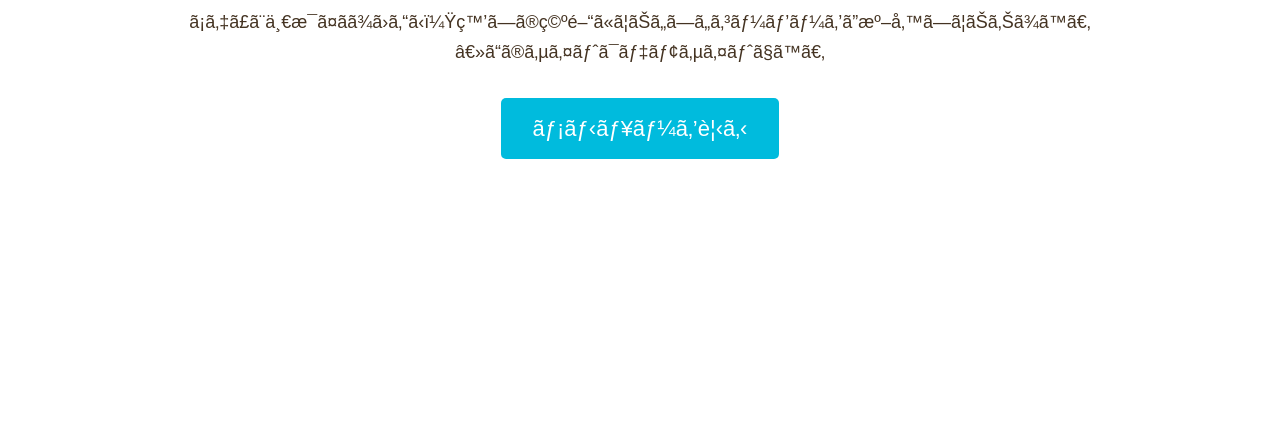
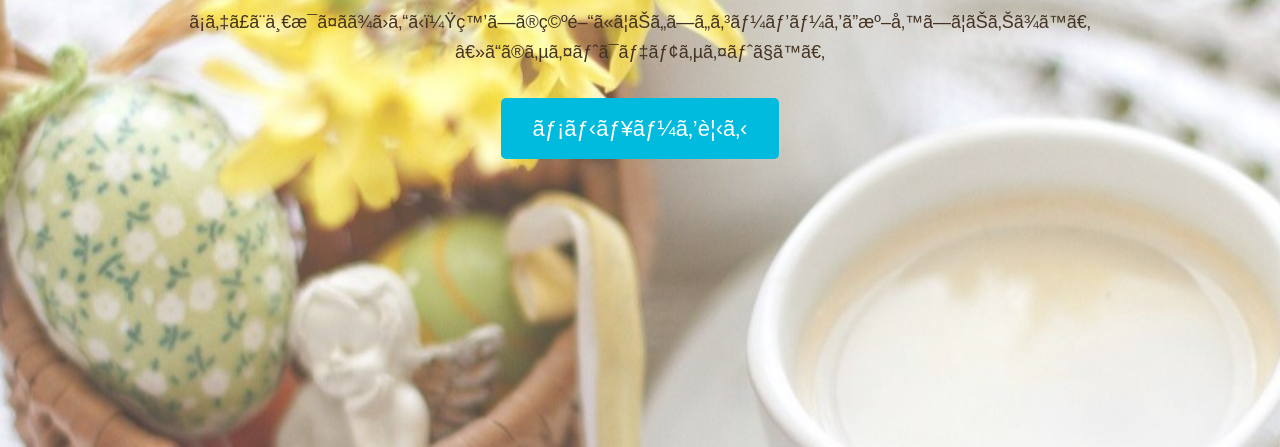
Before and after one commit to web-maedomari/maecafe, a plain HTML site: page index.html in a window 1280 px wide. Shown: the part 353-800 px from the top of the page. Drawn offline with Linux system fonts and the light colour scheme; some packages are replaced by stand-ins of ours; files that its build step writes are made by us from their sources; files whose address does not match are found by name.

Commit message:
Update style.css

```diff
--- a/style.css
+++ b/style.css
@@ -90,7 +90,7 @@ iframe {
 /* HOME
 ---------------------------------- */
 #home {
-    background-image: url(../images/main-bg.jpg);
+    background-image: url(https://github.com/web-maedomari/maecafe/blob/main/main-bg.jpg?raw=true);
     min-height: 100vh;
 }
 #home .page-title {
```
